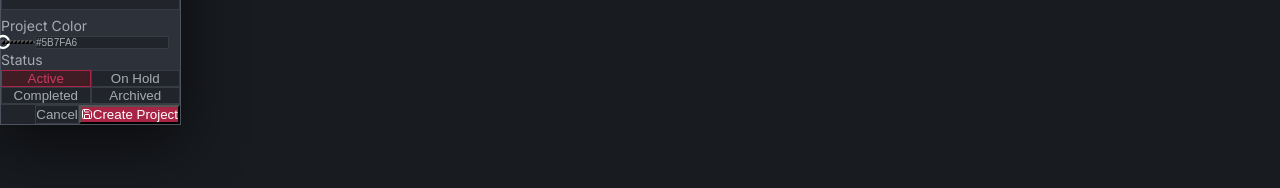
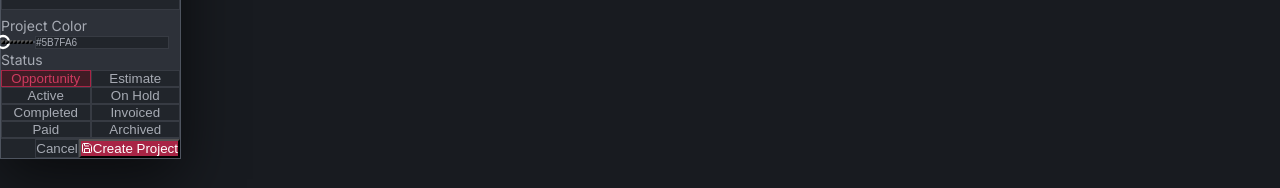
Before and after one commit to Trade2023-alt/enetk-pm-plus, a Next.js app: page /projects in a window 1280 px wide. Both pictures are taken after a click on the button "New Project". Shown: the part 176-364 px from the top of the page. Built offline with nearby package versions, Linux system fonts and the light colour scheme; no server answers.

Commit message:
feat: add opportunity, estimate, invoiced, and paid statuses to projects

```diff
--- a/app/(app)/projects/page.tsx
+++ b/app/(app)/projects/page.tsx
@@ -7,10 +7,14 @@ import ProjectModal from "@/components/projects/ProjectModal";
 import type { Project } from "@/lib/supabase/types";
 
 const STATUS_COLORS: Record<string, string> = {
-  active:    "var(--status-ok)",
-  on_hold:   "var(--status-warning)",
-  completed: "var(--text-muted)",
-  archived:  "var(--text-muted)",
+  opportunity: "var(--text-muted)",
+  estimate:    "var(--text-secondary)",
+  active:      "var(--status-ok)",
+  on_hold:     "var(--status-warning)",
+  completed:   "var(--maroon-light)",
+  invoiced:    "hsl(200, 70%, 50%)",
+  paid:        "var(--status-ok)",
+  archived:    "var(--text-muted)",
 };
 
 export default function ProjectsPage() {
--- a/components/projects/ProjectModal.tsx
+++ b/components/projects/ProjectModal.tsx
@@ -50,7 +50,7 @@ export default function ProjectModal({
   const [name, setName]               = useState("");
   const [description, setDescription] = useState("");
   const [color, setColor]             = useState(COLOR_SWATCHES[0].hex);
-  const [status, setStatus]           = useState<"active" | "on_hold" | "completed" | "archived">("active");
+  const [status, setStatus]           = useState<"opportunity" | "estimate" | "active" | "on_hold" | "completed" | "invoiced" | "paid" | "archived">("opportunity");
   const [customerId, setCustomerId]   = useState("");
   const [customers, setCustomers]     = useState<any[]>([]);
   const [saving, setSaving]           = useState(false);
@@ -82,7 +82,7 @@ export default function ProjectModal({
       setName("");
       setDescription("");
       setColor(COLOR_SWATCHES[0].hex);
-      setStatus("active");
+      setStatus("opportunity");
       setCustomerId("");
     }
     setError(null);
@@ -363,7 +363,16 @@ export default function ProjectModal({
                 Status
               </label>
               <div className="grid grid-cols-2 gap-2">
-                {(["active", "on_hold", "completed", "archived"] as const).map((s) => (
+                {([
+                  "opportunity",
+                  "estimate",
+                  "active",
+                  "on_hold",
+                  "completed",
+                  "invoiced",
+                  "paid",
+                  "archived"
+                ] as const).map((s) => (
                   <button
                     key={s}
                     onClick={() => setStatus(s)}
```
